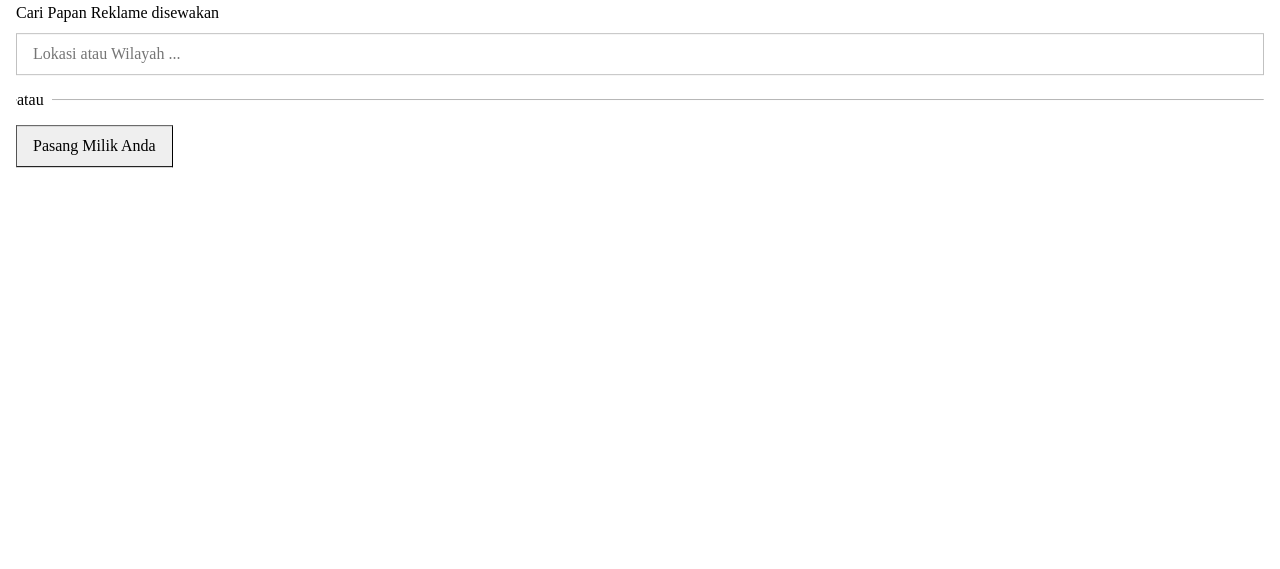
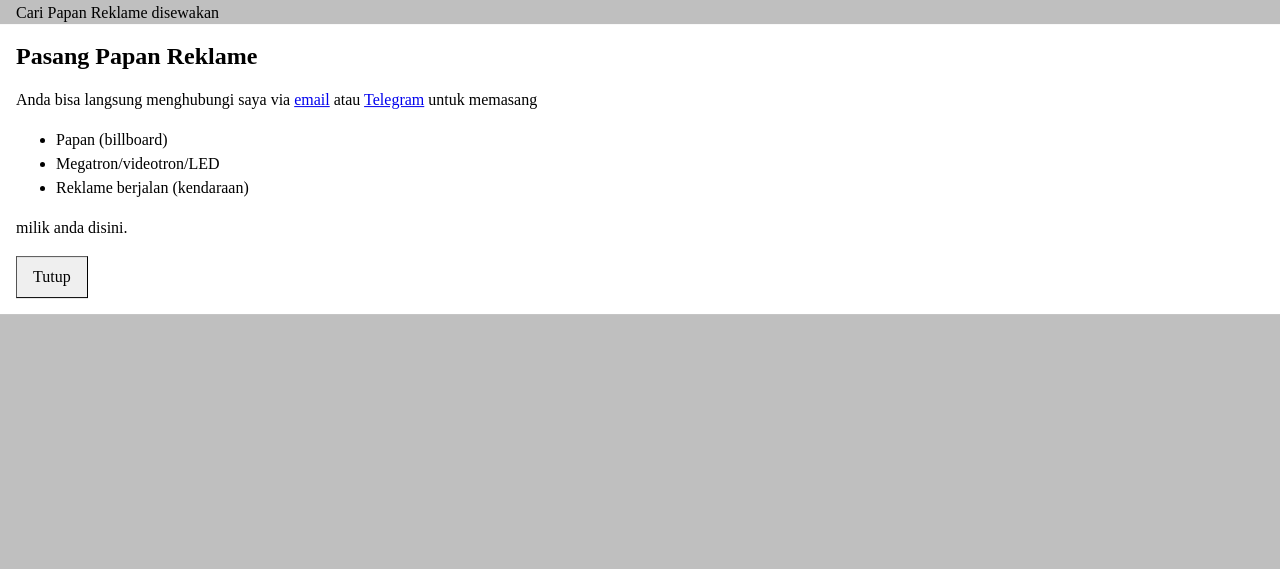
Before and after one commit to zahroul/reklameee, a website: page index.html in a window 1280 px wide. Shown: the part 231-800 px from the top of the page. Drawn offline with Linux system fonts and the light colour scheme.

Commit message:
Add post billboard modal dialog

```diff
--- a/app.css
+++ b/app.css
@@ -1,3 +1,6 @@
+* {
+  box-sizing: border-box;
+}
 *:focus {
   outline-style: dotted;
   outline-offset: 1px;
@@ -94,10 +97,6 @@ main:target > [role="alert"] {
   display: inherit;
 }
 
-ul {
-  list-style-type: none;
-  padding-left: 0;
-}
 ul button {
   overflow: hidden;
   width: 100%;
@@ -142,3 +141,21 @@ input {
     visibility: hidden;
   }
 }
+
+[role="dialog"] {
+  position: fixed;
+  width: 100%;
+  height: 100%;
+  background-color: rgba(0, 0, 0, 0.25);
+}
+[role="dialog"] div {
+  position: fixed;
+  top: 50%;
+  left: 50%;
+  width: 100%;
+  padding-right: 1em;
+  padding-bottom: 1em;
+  padding-left: 1em;
+  background-color: #fff;
+  transform: translate(-50%, -50%);
+}
--- a/index.html
+++ b/index.html
@@ -63,6 +63,22 @@
     </template>
   </main>
 
+  <section role="dialog">
+    <div>
+      <h2>Pasang Papan Reklame</h2>
+
+      <p>Anda bisa langsung menghubungi saya via <a href="mailto:moh.zahroul@gmail.com?subject=Pasang Papan Reklame">email</a> atau <a href="https://t.me/zahroul">Telegram</a> untuk memasang</p>
+      <ul>
+        <li>Papan (billboard)</li>
+        <li>Megatron/videotron/LED</li>
+        <li>Reklame berjalan (kendaraan)</li>
+      </ul>
+      <p>milik anda disini.</p>
+
+      <button type="button">Tutup</button>
+    </div>
+  </section>
+
   <script src="app.js" async></script>
 </body>
 </html>
--- a/package.json
+++ b/package.json
@@ -27,6 +27,7 @@
         "top",
         "right",
         "left",
+        "box-sizing",
         "width",
         "max-width",
         "height",
@@ -37,6 +38,7 @@
         "margin-left",
         "padding",
         "padding-right",
+        "padding-bottom",
         "padding-left",
         "border",
         "border-color",
```
